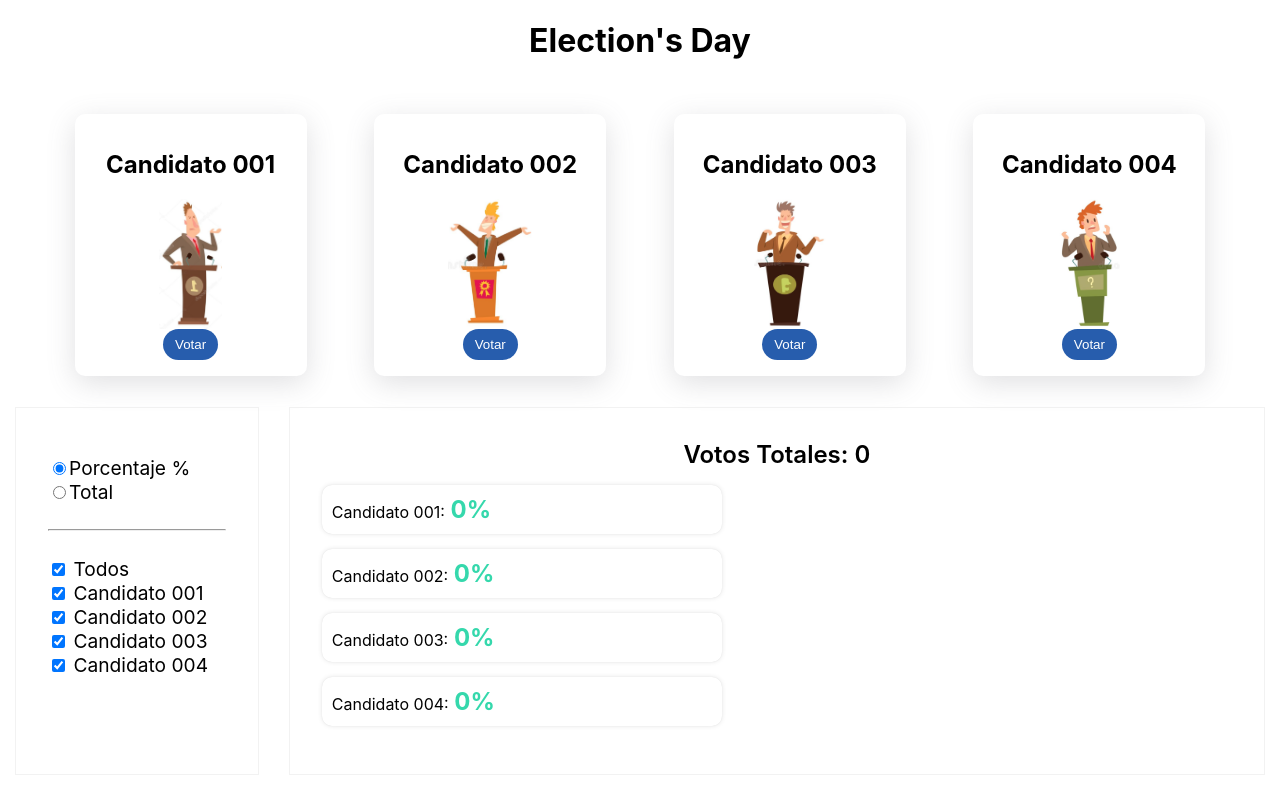
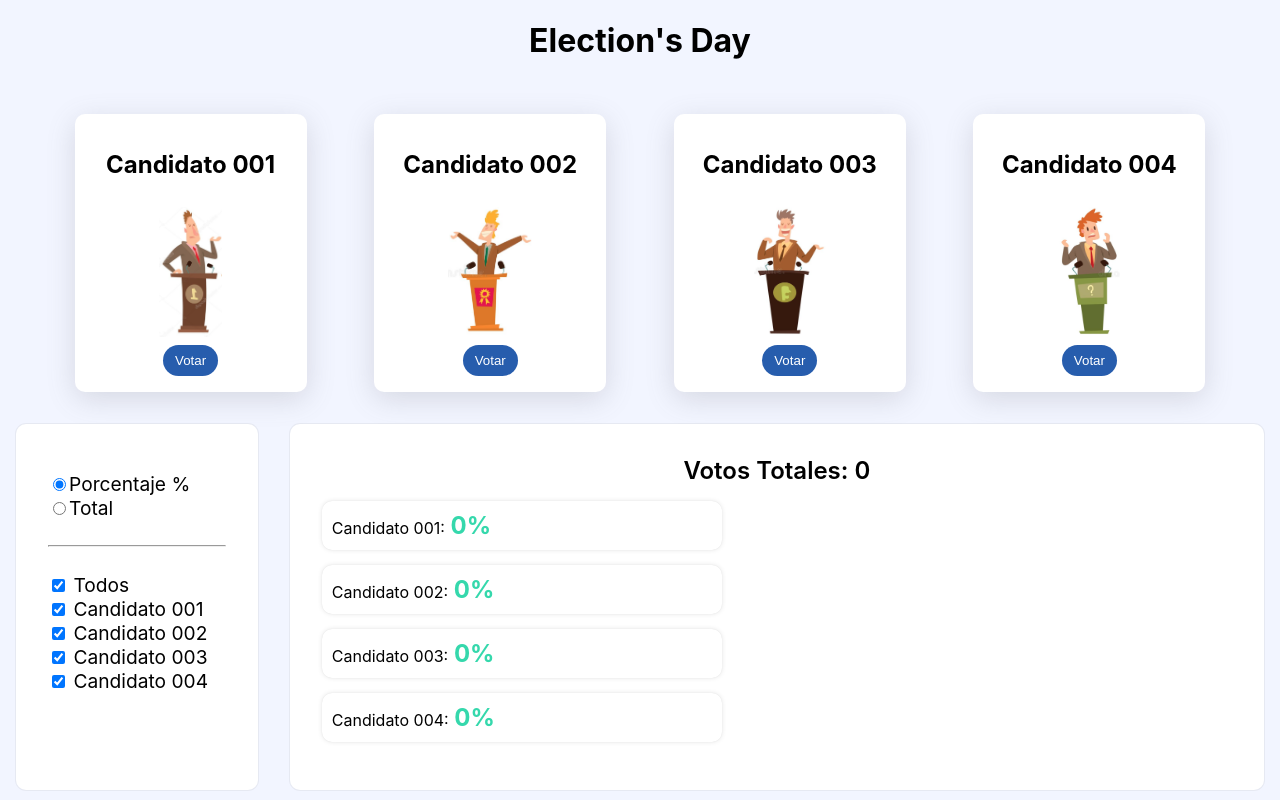
Before and after one commit to henryapz/vote-app-redux, a React (Create React App) app: page / in a window 1280 px wide. Built offline with nearby package versions, Linux system fonts and the light colour scheme; data requests are answered from the project's data file.

Commit message:
Updating styles

```diff
--- a/src/components/Candidates.css
+++ b/src/components/Candidates.css
@@ -16,6 +16,8 @@
   display: flex;
   flex-direction: column;
   align-items: center;
+  background: white;
+  gap: 8px;
 }
 
 .container_candidate img {
--- a/src/components/FilterComponent.css
+++ b/src/components/FilterComponent.css
@@ -4,6 +4,8 @@
   box-shadow: rgba(0, 0, 0, 0.05) 0px 0px 0px 1px;
   margin: 0 1rem;
   width: 250px;
+  background: white;
+  border-radius: 10px;
 }
 
 .f-cnt-view {
--- a/src/index.css
+++ b/src/index.css
@@ -5,6 +5,7 @@ body {
     sans-serif;
   -webkit-font-smoothing: antialiased;
   -moz-osx-font-smoothing: grayscale;
+  background: #F2F5FF;
 }
 
 code {
@@ -23,4 +24,6 @@ code {
   box-shadow: rgb(0 0 0 / 5%) 0px 0px 0px 1px;
   margin: 0 1rem;
   padding: 2rem;
+  background: white;
+  border-radius: 10px;
 }
```
